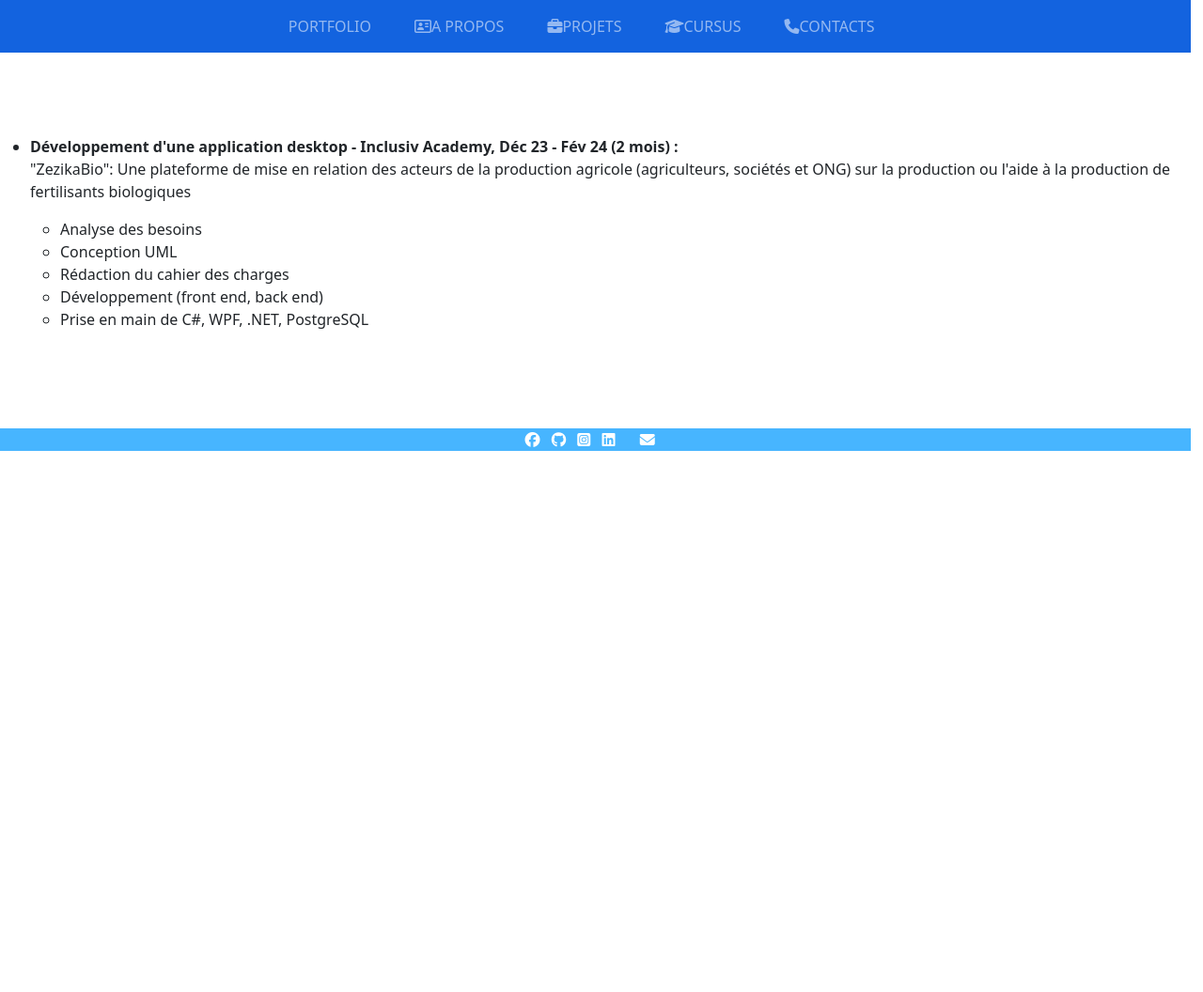
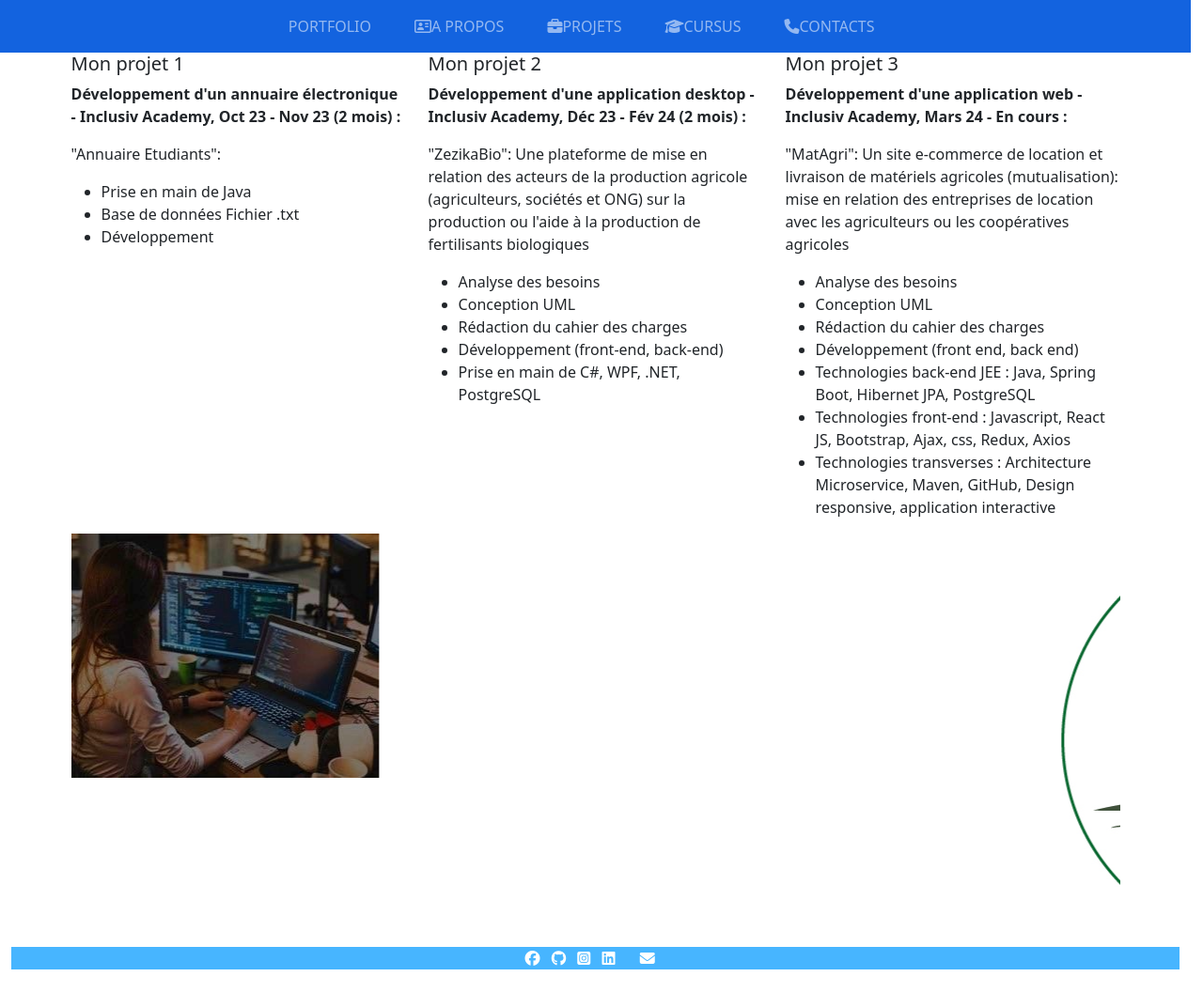
Before and after one commit to nirina12/portfolio, a plain HTML site: page page/projets.html in a window 1280 px wide. Shown: the whole page at 94% size. Before the commit the page ends 800 px from the top, so only its background shows below. Drawn offline with Linux system fonts and the light colour scheme.

Commit message:
mise à jour projets

```diff
--- a/assets/css/style-portfolio.css
+++ b/assets/css/style-portfolio.css
@@ -27,6 +27,8 @@ header nav ul li {
   display: inline;
   float: left;
   margin-right: 30px;
+  position: sticky;
+  top: 20px;
 }
 header {
   background-color: rgb(19, 99, 223);
--- a/page/projets.html
+++ b/page/projets.html
@@ -1,14 +1,15 @@
 <!DOCTYPE html>
-<html lang="en">
+<html lang="en" dir="ltr">
   <head>
     <meta charset="UTF-8" />
+    <title>Projets</title>
     <meta name="viewport" content="width=device-width, initial-scale=1.0" />
     <link rel="stylesheet" href="../assets/css/style-portfolio.css" />
     <link rel="stylesheet" href="../assets/fontawesome-free-6.5.1-web/css/all.css">
     <link rel="stylesheet" href="../assets/bootstrap-5.3.2-dist/css/bootstrap.css">
     <link rel="stylesheet" href="../assets/css/styleaccueilresponsive.css">
     <script src="../Assets/bootstrap-5.3.2-dist/js/bootstrap.js" defer></script>
-    <title>Projets</title>
+
   </head>
 
 
@@ -48,20 +49,66 @@
         </header>
 
 
+<div class="container-fluid">
+  <div class="container">
+    <div class="row">
+      <article class="col-xs-12 col-sm-12 col-md4- col-lg-4">
+        <h5> Mon projet 1</h5>
+          <p><b>Développement d'un annuaire électronique - Inclusiv Academy, Oct 23 - Nov 23 (2 mois) :</b></p>
+              <p>"Annuaire Etudiants":</p>
+                <ul>
+                  <li>Prise en main de Java</li>
+                  <li>Base de données Fichier .txt</li>
+                  <li>Développement</li>
 
-    <section class="banniere">
-      <ul>
-        <li><b>Développement d'une application desktop - Inclusiv Academy, Déc 23 - Fév 24 (2 mois) :</b></li>
+
+              </ul>
+      </article>
+      <article class="col-xs-12 col-sm-12 col-md4- col-lg-4">
+        <h5> Mon projet 2</h5>
+          <p><b>Développement d'une application desktop - Inclusiv Academy, Déc 23 - Fév 24 (2 mois) :</b></p>
               <p>"ZezikaBio": Une plateforme de mise en relation des acteurs de la production agricole (agriculteurs, sociétés et ONG) sur la production ou l'aide à la production de fertilisants biologiques</p>
                 <ul>
                   <li>Analyse des besoins</li>
                   <li>Conception UML</li>
                   <li>Rédaction du cahier des charges</li>
-                <li>Développement (front end, back end)</li>
+                  <li>Développement (front-end, back-end)</li>
                   <li>Prise en main de C#, WPF, .NET, PostgreSQL</li>
               </ul>
+      </article>
+      <article class="col-xs-12 col-sm-12 col-md4- col-lg-4">
+        <h5> Mon projet 3</h5>
+          <p><b>Développement d'une application web - Inclusiv Academy, Mars 24 - En cours :</b></p>
+              <p>"MatAgri": Un site e-commerce de location et livraison de matériels agricoles (mutualisation): mise en relation des entreprises de location avec les agriculteurs ou les coopératives agricoles</p>
+                <ul>
+                  <li>Analyse des besoins</li>
+                  <li>Conception UML</li>
+                  <li>Rédaction du cahier des charges</li>
+                  <li>Développement (front end, back end)</li>
+                  <li>Technologies back-end JEE : Java, Spring Boot, Hibernet JPA, PostgreSQL</li>
+                  <li>Technologies front-end : Javascript, React JS, Bootstrap, Ajax, css, Redux, Axios</li>
+                  <li>Technologies transverses : Architecture Microservice, Maven, GitHub, Design responsive, application interactive</li>
+                </ul>
+      </article>
+  </div>
+<div class="row">
+  <div id="carouselSlidesOnly" class="carousel slide" data-bs-ride="carousel">
+    <div class="carousel-inner">
+      <div class="carousel-item active">
+        <img src="../assets/images/programmer-girl-works-computer.jpg" class="d-block w-30" alt="Annuaire">
 
-    </section>
+
+      </div>
+      <div class="carousel-item">
+        <img src="../assets/images/LOGOZEZIKABIO.jpg" class="d-block w-30" alt="ZezikaBio">
+      </div>
+      <div class="carousel-item">
+        <img src="../assets/images/LOGOMATAGRI.png" class="d-block w-30" alt="MatAgri">
+      </div>
+    </div>
+  </div>
+</div>
+</div>
 
       <footer>
         <nav>
```
Also changed, not shown: assets/images/LOGOMATAGRI.png (added), assets/images/LOGOZEZIKABIO.jpg (added). Lines whose indentation alone changed are shown as unchanged.
